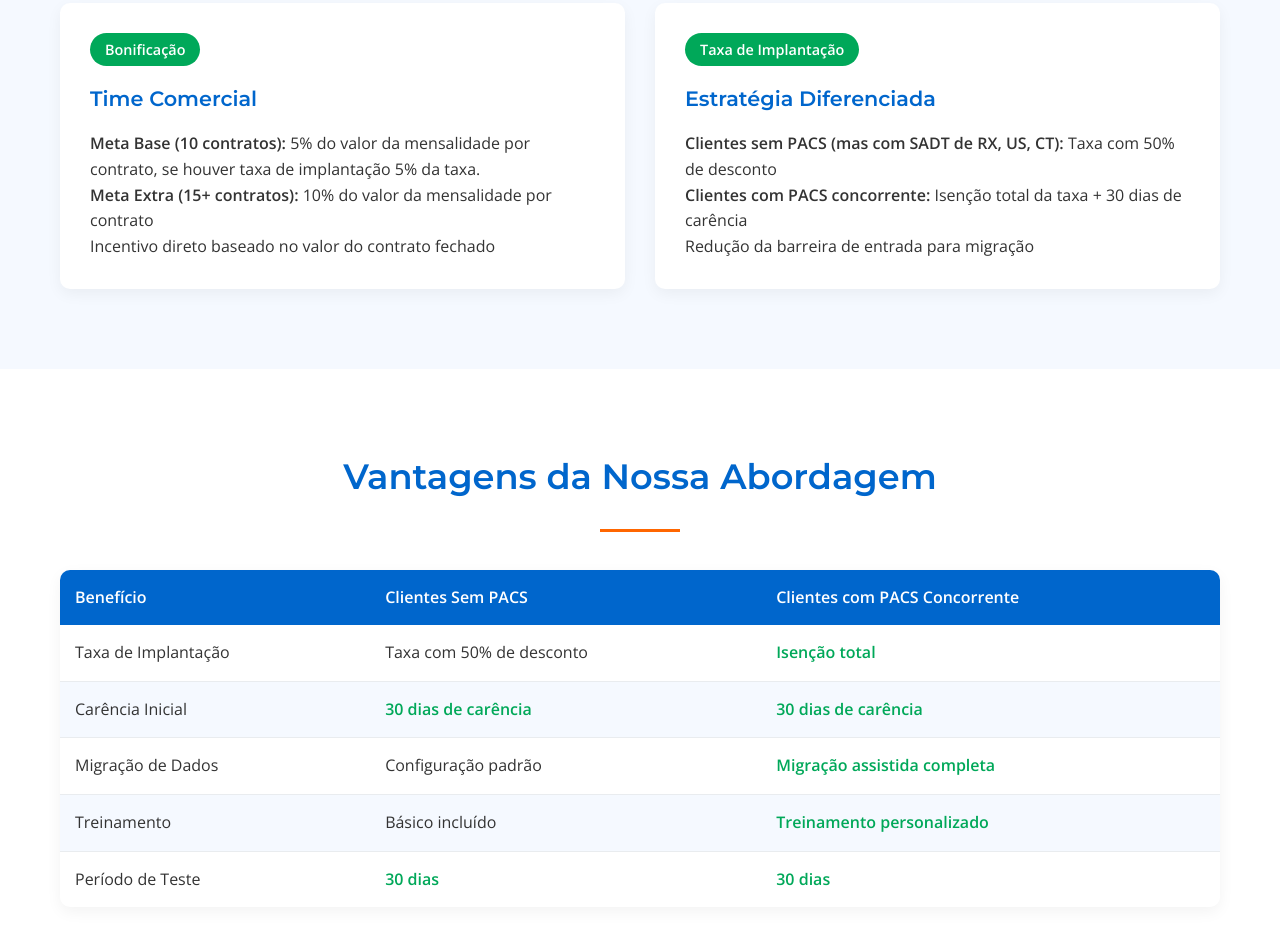
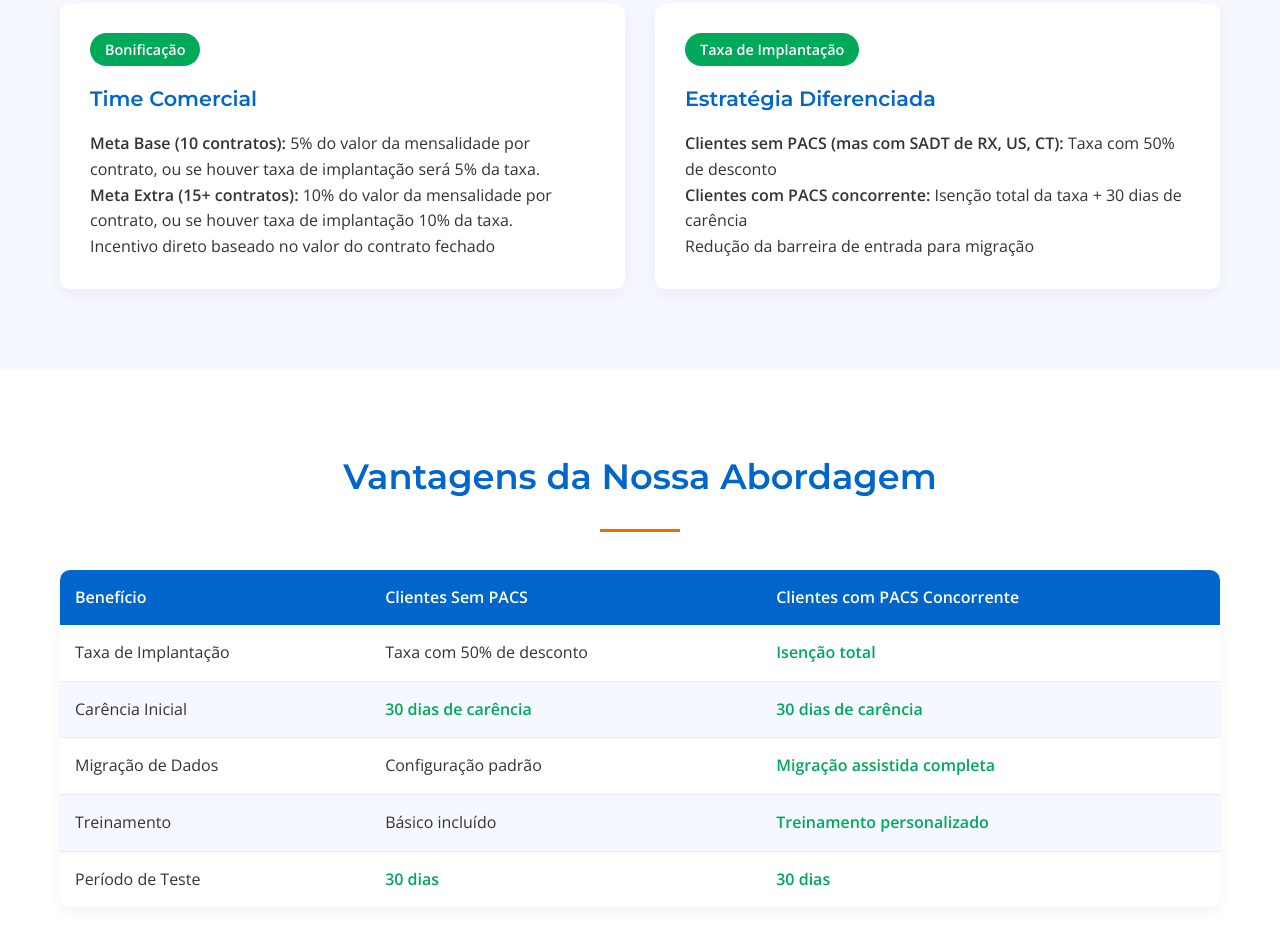
Before and after one commit to Alex-2020-pr/campanha-spdata-pacs, a plain HTML site: page index.html in a window 1280 px wide. Shown: the part 2529-3454 px from the top of the page. Drawn offline with nearby package versions, Linux system fonts and the light colour scheme.

Commit message:
Update index.html

```diff
--- a/index.html
+++ b/index.html
@@ -861,8 +861,8 @@
                 <div class="estrategia-card">
                     <span class="bonus">Bonificação</span>
                     <h3>Time Comercial</h3>
-                    <p><strong>Meta Base (10 contratos):</strong> 5% do valor da mensalidade por contrato, se houver taxa de implantação 5% da taxa. </p>
-                    <p><strong>Meta Extra (15+ contratos):</strong> 10% do valor da mensalidade por contrato</p>
+                    <p><strong>Meta Base (10 contratos):</strong> 5% do valor da mensalidade por contrato, ou se houver taxa de implantação será 5% da taxa. </p>
+                    <p><strong>Meta Extra (15+ contratos):</strong> 10% do valor da mensalidade por contrato, ou se houver taxa de implantação 10% da taxa.</p>
                     <p>Incentivo direto baseado no valor do contrato fechado</p>
                 </div>
                 <div class="estrategia-card">
```
